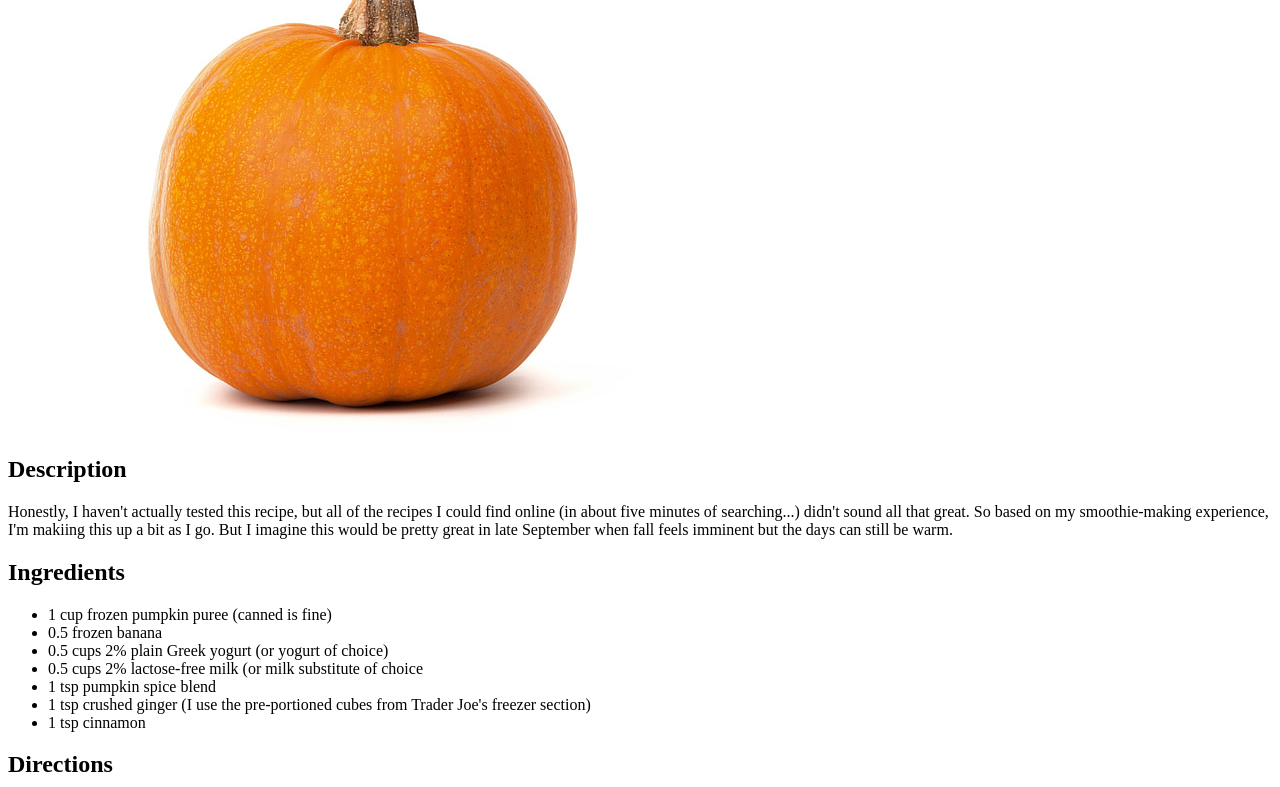
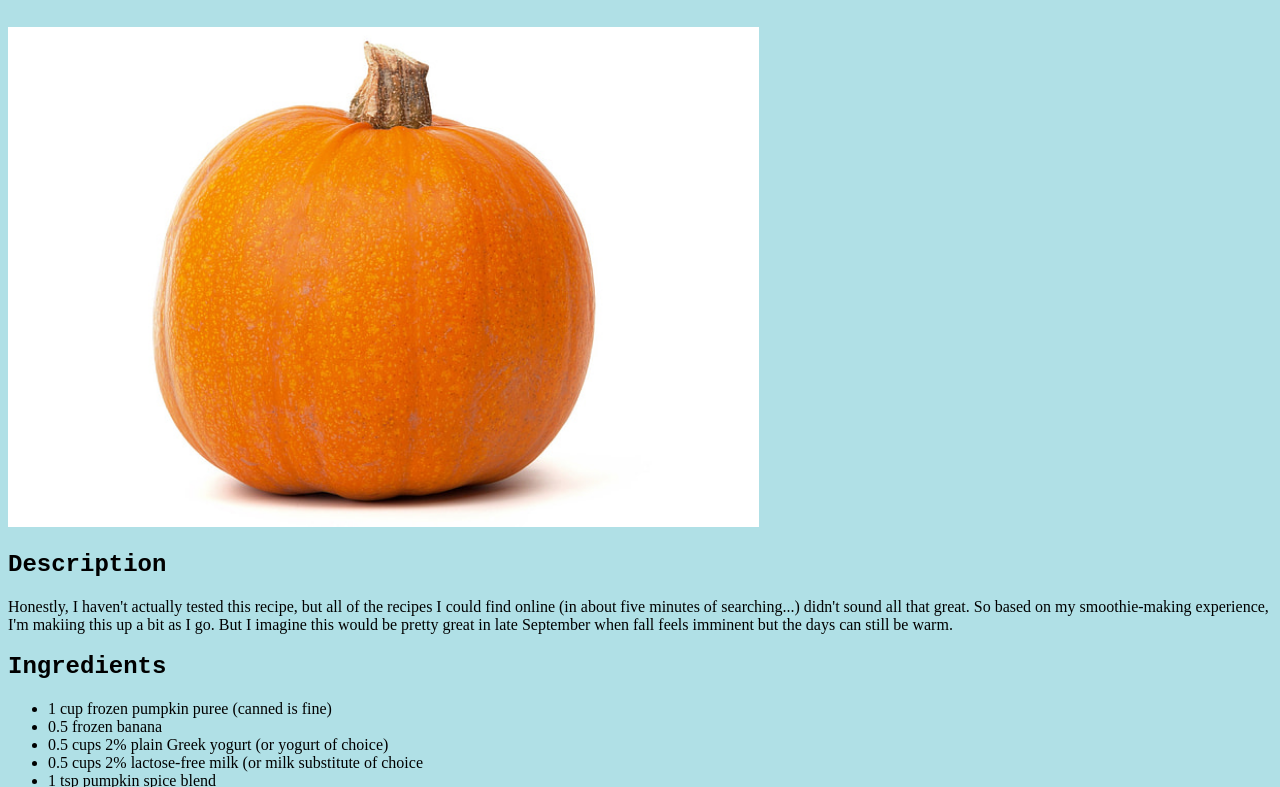
Before and after one commit to kelseyrk/odin-recipes, a plain HTML site: page recipes/pumpkinsmoothie.html in a window 1280 px wide. Shown: the part 133-920 px from the top of the page. Drawn offline with Linux system fonts and the light colour scheme.

Commit message:
Link CSS in recipe pages, add styles for img, h2

```diff
--- a/recipes/pumpkinsmoothie.html
+++ b/recipes/pumpkinsmoothie.html
@@ -3,6 +3,7 @@
 	<head>
 		<meta charset="UTF-8">
 		<title>Recipe – Pumpkin Smoothie</title>
+			<link rel="stylesheet" href="../style.css">
 	</head>
 	<body>
 		<h1>Pumpkin Smoothie</h1>
--- a/style.css
+++ b/style.css
@@ -8,7 +8,17 @@ h1 {
     text-align: center;
 }
 
+h2 {
+    font-family: "Courier New",monospace;
+    font-weight: bold;
+}
+
 ul.mainpage li {
     font-family: Verdana, Arial, sans-serif;
     font-size: 36px;
 }
+
+img {
+    width: auto;
+    height: 500px;
+}
```
Also changed, not shown: recipes/minthibiscuslemonade.html (+1 -0 lines).
